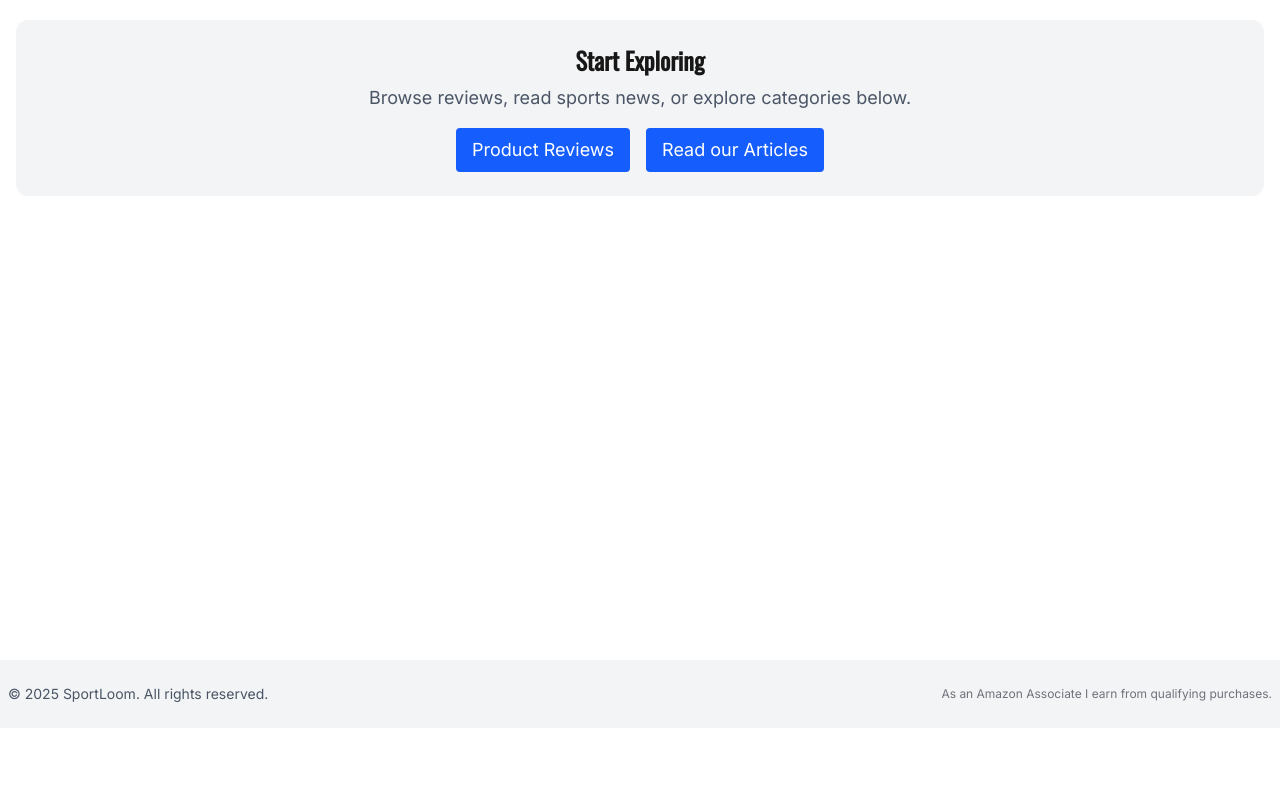
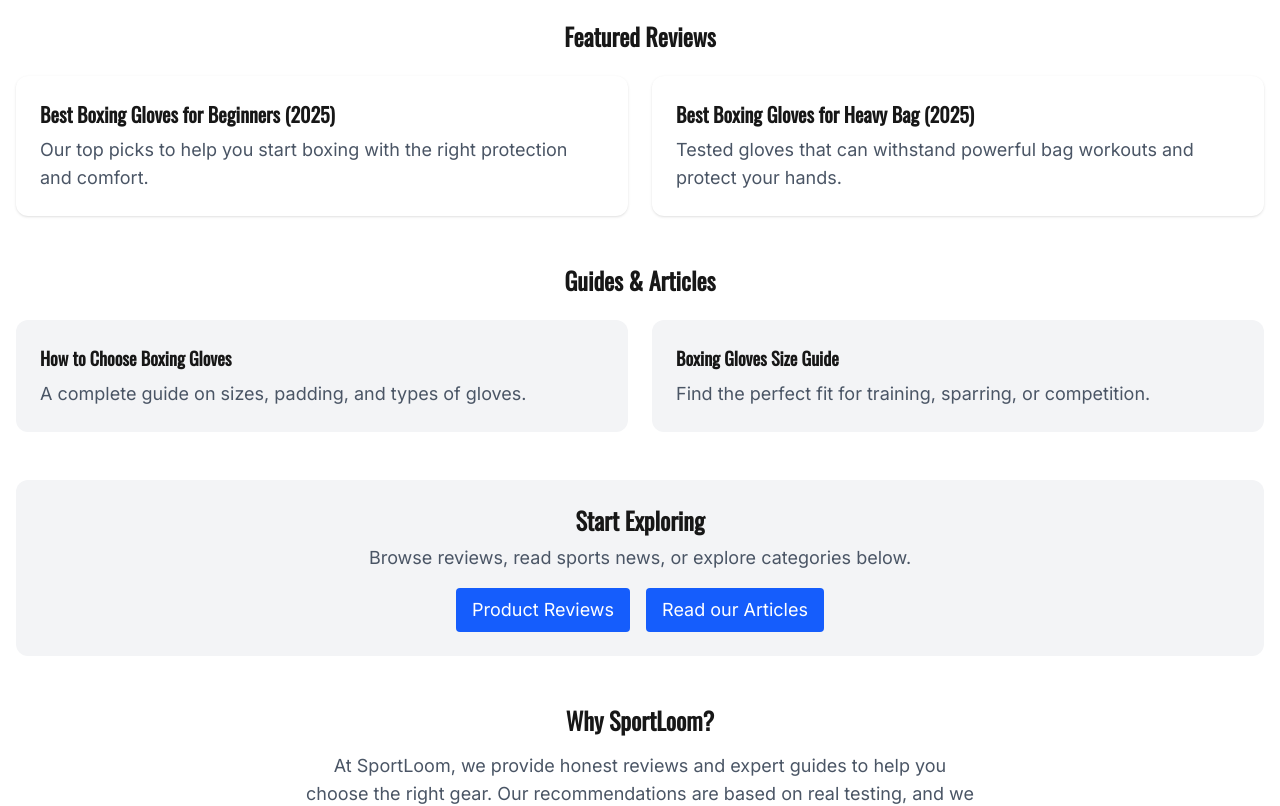
Before and after one commit to AlexClean/sportloom, a Next.js app: page / in a window 1280 px wide. Shown: the part 220-1026 px from the top of the page. Before the commit the page ends 948 px from the top, so only its background shows below. Built offline with nearby package versions, Linux system fonts and the light colour scheme; a web font is replaced by a local one.

Commit message:
added content with links

```diff
--- a/src/app/page.tsx
+++ b/src/app/page.tsx
@@ -1,15 +1,44 @@
+import Link from "next/link";
 import { InternalLinkButton } from "./components/common/button/InernalLinkButton/InternalLinkButtons";
 
 export default function Home() {
   return (
-     <div className="space-y-12">
+    <div className="space-y-12">
       <section className="text-center">
         <h1 className="text-4xl font-bold mb-4">Welcome to Sportloom</h1>
         <p className="text-lg text-gray-600 max-w-2xl mx-auto dark:text-gray-200">
           Discover the best boxing gloves, sports nutrition, and gear — all reviewed and ranked. Stay updated with the latest news in the world of sports.
         </p>
       </section>
-
+      <section>
+        <h2 className="text-2xl font-semibold mb-6 text-center">Featured Reviews</h2>
+        <div className="grid md:grid-cols-2 gap-6">
+          <Link href="/reviews/best-boxing-gloves-for-beginners-2025" className="block p-6 rounded-xl shadow hover:shadow-lg transition bg-white dark:bg-gray-800">
+            <h3 className="text-xl font-bold mb-2">Best Boxing Gloves for Beginners (2025)</h3>
+            <p className="text-gray-600 dark:text-gray-300">Our top picks to help you start boxing with the right protection and comfort.</p>
+          </Link>
+          <Link href=""
+            className="block p-6 rounded-xl shadow hover:shadow-lg transition bg-white dark:bg-gray-800">
+            <h3 className="text-xl font-bold mb-2">Best Boxing Gloves for Heavy Bag (2025)</h3>
+            <p className="text-gray-600 dark:text-gray-300">Tested gloves that can withstand powerful bag workouts and protect your hands.</p>
+          </Link>
+        </div>
+      </section>
+      {/* Guides */}
+      <section>
+        <h2 className="text-2xl font-semibold mb-6 text-center">Guides & Articles</h2>
+        <div className="flex flex-col md:flex-row gap-6">
+          <Link href="/articles/how-to-choose-boxing-gloves" className="flex-1 p-6 rounded-xl bg-gray-100 hover:bg-gray-200 dark:bg-gray-700 dark:hover:bg-gray-600 transition">
+            <h3 className="font-bold text-lg mb-2">How to Choose Boxing Gloves</h3>
+            <p className="text-gray-600 dark:text-gray-300">A complete guide on sizes, padding, and types of gloves.</p>
+          </Link>
+          <Link href="/articles" className="flex-1 p-6 rounded-xl bg-gray-100 hover:bg-gray-200 dark:bg-gray-700 dark:hover:bg-gray-600 transition">
+            <h3 className="font-bold text-lg mb-2">Boxing Gloves Size Guide</h3>
+            <p className="text-gray-600 dark:text-gray-300">Find the perfect fit for training, sparring, or competition.</p>
+          </Link>
+        </div>
+      </section>
+      {/*Carousel with Reviews and Articles in the Future*/}
       <section className="bg-gray-100 p-6 rounded-xl text-center">
         <h2 className="text-2xl font-semibold mb-2 dark:text-gray-800">Start Exploring</h2>
         <p className="mb-4 text-gray-600">Browse reviews, read sports news, or explore categories below.</p>
@@ -18,6 +47,14 @@
           <InternalLinkButton href="/articles">Read our Articles</InternalLinkButton>
         </div>
       </section>
+      {/* Trust Section */}
+      <section className="text-center max-w-2xl mx-auto">
+        <h2 className="text-2xl font-semibold mb-4">Why SportLoom?</h2>
+        <p className="text-gray-600 dark:text-gray-300">
+          At SportLoom, we provide honest reviews and expert guides to help you choose the right gear.
+          Our recommendations are based on real testing, and we only link to trusted stores like Amazon.
+        </p>
+      </section>
     </div>
   );
 }
```
